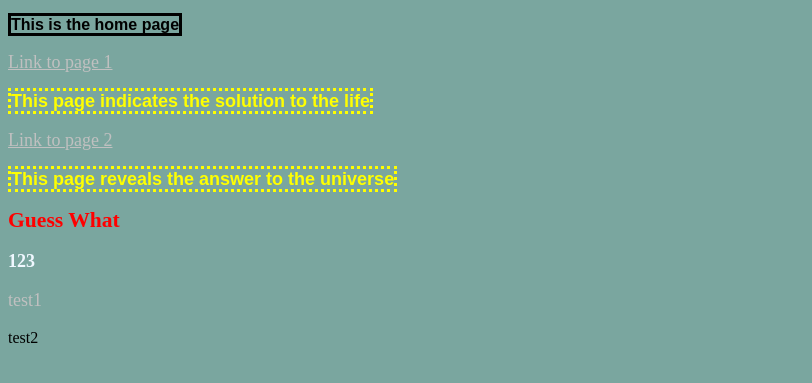
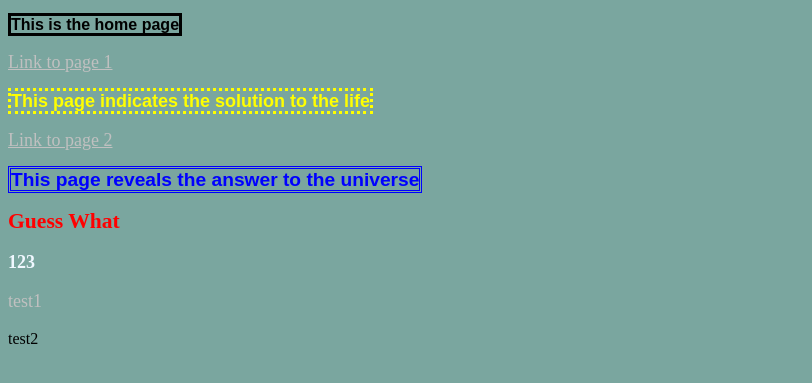
Before and after one commit to jdmar3-comp426/a01-harrywh11, a plain HTML site: page page3.html in a window 1280 px wide. Shown: the part 103-486 px from the top of the page, without its empty margins (0-812 px from the left). Drawn offline with Linux system fonts and the light colour scheme.

Commit message:
typo fix

```diff
--- a/page3.html
+++ b/page3.html
@@ -14,7 +14,7 @@
             <p><a href="page1.html">Link to page 1</a></p>
             <b id="stl2">This page indicates the solution to the life</b>
             <p><a href="page2.html">Link to page 2</a></p>
-            <b id="stl2">This page reveals the answer to the universe</b>
+            <b id="stl3">This page reveals the answer to the universe</b>
             <p><b class="center">Guess What</b></p>
             <p><b id="box">123</b></p>
             <p><a>test1</a></p>
```
Also changed, not shown: page2.html (+3 -3 lines).
